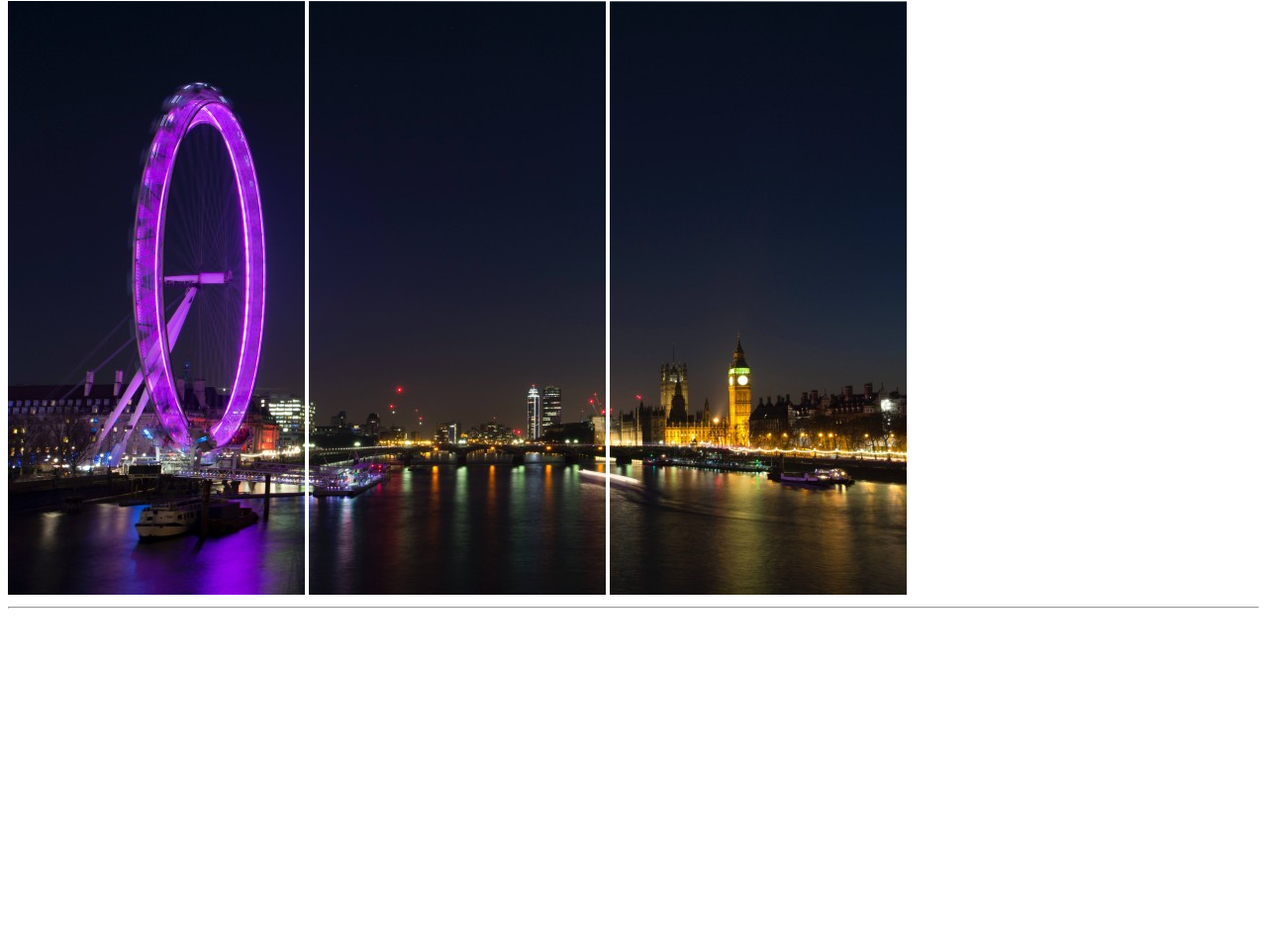
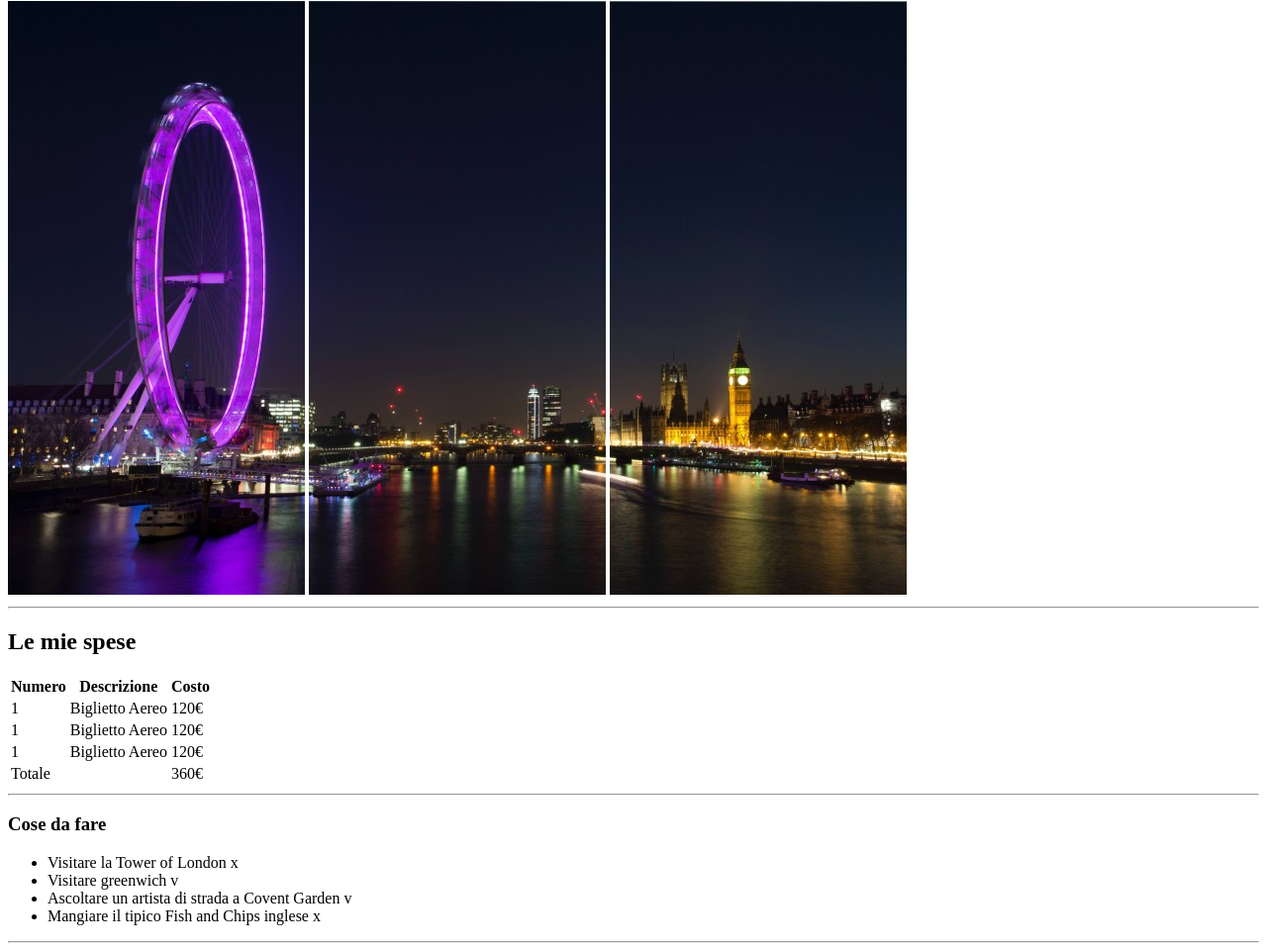
Before and after one commit to bittoMazza/html-london-trip, a plain HTML site: page index.html in a window 1280 px wide. Shown: the part 79-1040 px from the top of the page at 99% size. Before the commit the page ends 800 px from the top, so only its background shows below. Drawn offline with Linux system fonts and the light colour scheme.

Commit message:
second commit(Table and "things to do")

```diff
--- a/index.html
+++ b/index.html
@@ -17,8 +17,50 @@
     <main>
         <section>
             <table>
-
+               <h2>Le mie spese</h2>
+               <thead>
+                   <tr>
+                       <th>Numero</th>
+                       <th>Descrizione</th>
+                       <th>Costo</th>
+                   </tr>
+                </thead>
+                <tbody>
+                    <tr>
+                        <td>1</td>
+                        <td>Biglietto Aereo</td>
+                        <td>120€</td>
+                    </tr>
+                    <tr>
+                        <td>1</td>
+                        <td>Biglietto Aereo</td>
+                        <td>120€</td>
+                    </tr>
+                    <tr>
+                        <td>1</td>
+                        <td>Biglietto Aereo</td>
+                        <td>120€</td>
+                    </tr>
+                </tbody>
+                <tfoot>
+                    <tr>
+                        <td>Totale</td>
+                        <td></td>
+                        <td>360€</td>
+                    </tr>
+                </tfoot>
             </table>
+            <hr>
+        </section>
+        <section>
+           <h3>Cose da fare</h3>
+           <ul>
+               <li>Visitare la Tower of London x</li>
+               <li>Visitare greenwich v</li>
+               <li>Ascoltare un artista di strada a Covent Garden v</li>
+               <li>Mangiare il tipico Fish and Chips inglese x</li>
+           </ul>
+           <hr>
         </section>
     </main>
 </body>
```
